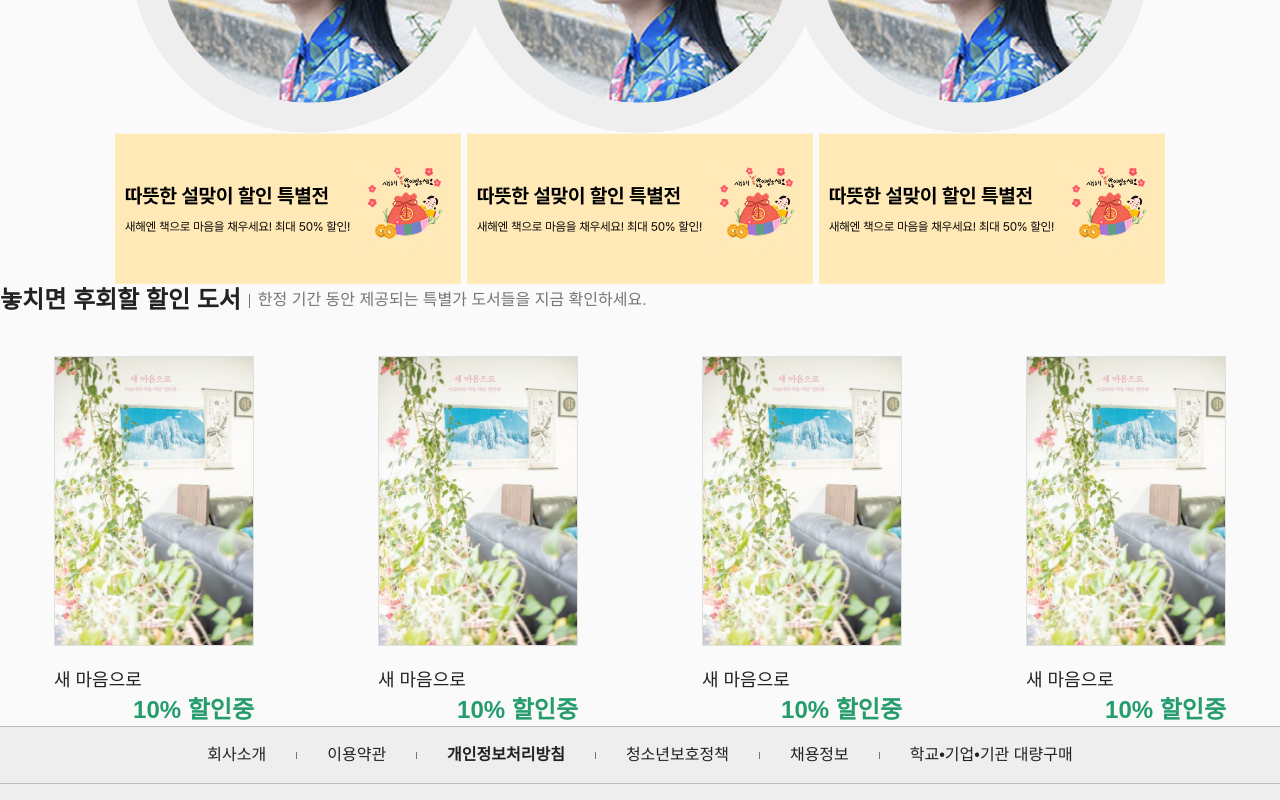
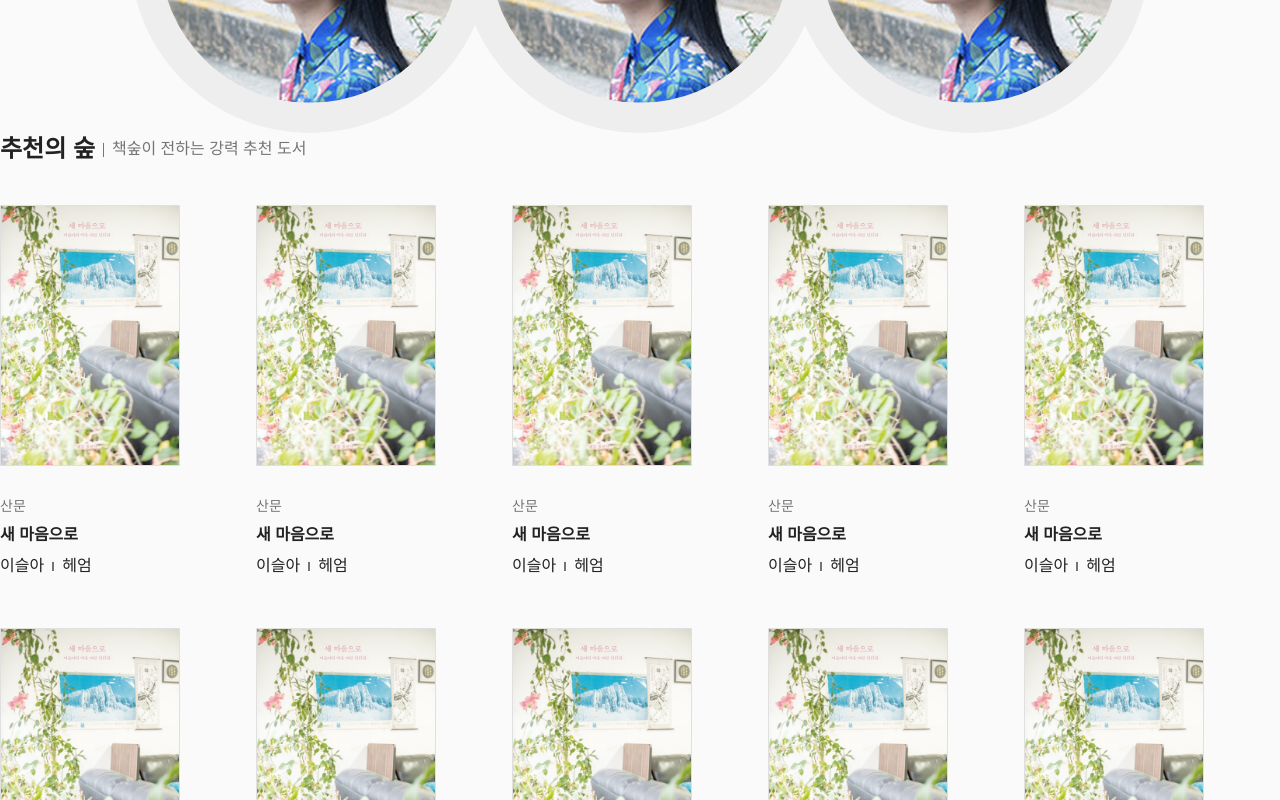
Before and after one commit to juny-0429/book-forest, a Next.js app: page / in a window 1280 px wide. Shown: the part 2220-3020 px from the top of the page. Built offline with nearby package versions, Linux system fonts and the light colour scheme.

Commit message:
추천의 숲 섹션 제작

```diff
--- a/src/app/(main)/_components/RecommendedBooks.tsx
+++ b/src/app/(main)/_components/RecommendedBooks.tsx
@@ -1,10 +1,54 @@
 import React from 'react';
 import SectionTitle from './SectionTitle';
+import SampleBookImg from '@/assets/images/books/새마음으로.jpg';
+import Image from 'next/image';
 
 export default function RecommendedBooks() {
+  const mockBookList = Array.from({ length: 10 }, (_, index) => ({
+    id: `${index + 1}`,
+    title: '새 마음으로',
+    category: '산문',
+    author: '이슬아',
+    publisher: '헤엄',
+    price: 15000,
+    discount: 10,
+    preview:
+      '[Page. 155] 배운 게 별로 없었지만 실은 모든 것을 알고 있었던 존자 씨와 병찬 씨. 그들의 생애는 서로를 살리며 흘러왔다. 한 고생이 끝나면 다음 고생이 있는 생이었다. 어떻게 자라야겠다고 다짐할 새도 없이 자라버리는 시간이었다. 고단한 생로병사 속에서 태어나고 만난 당신들, 내 엄마를 낳은 당신들, 해가 지면 저녁상을 차리고...배운 게 별로 없었지만 실은 모든 것을 알고 있었던 존자 씨와 병찬 씨. 그들의 생애는 서로를 살리며 흘러왔다.한 고생이 끝나면 다음 고생이 있는 생이었다. 어떻게 자라야겠다고 다짐할 새도 없이 자라버리는 시간이었다. 고단한 생로병사 속에서 태어나고 만난 당신들, 내 엄마를 낳은 당신들, 해가 지면 저녁상을 차리고...',
+    bookImage: SampleBookImg,
+  }));
+
   return (
-    <section>
-      <SectionTitle title='작가와의 만남' description='책숲이 소개하는 이달의 특별한 작가' />
+    <section className='flex flex-col gap-10 w-full'>
+      <SectionTitle title='추천의 숲' description='책숲이 전하는 강력 추천 도서' />
+
+      <div className='grid grid-cols-5 gap-auto gap-y-[50px]'>
+        {mockBookList &&
+          mockBookList.map((book) => (
+            <article key={book.id} className='flex flex-col gap-[30px]'>
+              <div className='relative group w-[180px]'>
+                <Image src={book.bookImage} alt='book image' className='book-item' />
+
+                <div className='absolute inset-0 flex flex-col justify-center gap-[10px] w-[180px] p-[10px] opacity-0 group-hover:opacity-100 group-hover:bg-black group-hover:bg-opacity-60 transition-all duration-300'>
+                  <p className='text-body-16b text-white'>책속에서</p>
+                  <p className='h-full text-caption-10r text-white line-clamp-[12] overflow-hidden'>{book.preview}</p>
+                  <p className='w-full text-end text-body-18b text-saffron-200'>{book.price.toLocaleString()}원</p>
+                </div>
+              </div>
+
+              <div className='flex flex-col gap-2'>
+                <p className='text-body-14r text-ui-text-description'>{book.category}</p>
+
+                <p className='text-title-16b text-ui-text-title'>{book.title}</p>
+
+                <div className='flex items-center gap-2'>
+                  <span className='text-body-16r text-ui-text-title'>{book.author}</span>
+                  <hr className='w-[2px] h-[10px] bg-gray-600' />
+                  <span className='text-body-16r text-ui-text-title'>{book.publisher}</span>
+                </div>
+              </div>
+            </article>
+          ))}
+      </div>
     </section>
   );
 }
--- a/src/app/page.tsx
+++ b/src/app/page.tsx
@@ -7,6 +7,7 @@ import TripleBanner from 'src/components/Banner/TripleBanner';
 import NewBooksSlider from './(main)/_components/NewBooksSlider';
 import BestBooksSlider from './(main)/_components/BestBooksSlider';
 import MeetTheAuthor from './(main)/_components/MeetTheAuthor';
+import RecommendedBooks from './(main)/_components/RecommendedBooks';
 import SaleBooksSlider from './(main)/_components/SaleBooksSlider';
 
 export default function Home() {
@@ -33,6 +34,9 @@ export default function Home() {
       {/* 작가와의 만남 */}
       <MeetTheAuthor />
 
+      {/* 추천의 숲 */}
+      <RecommendedBooks />
+
       {/* 가로 3열 배너 */}
       <TripleBanner />
 
```
